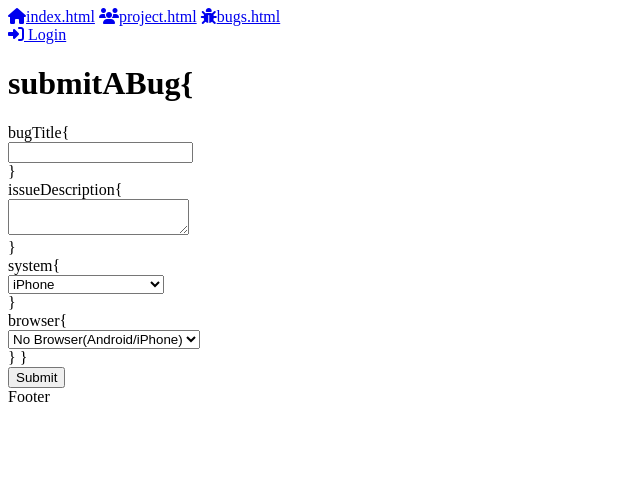
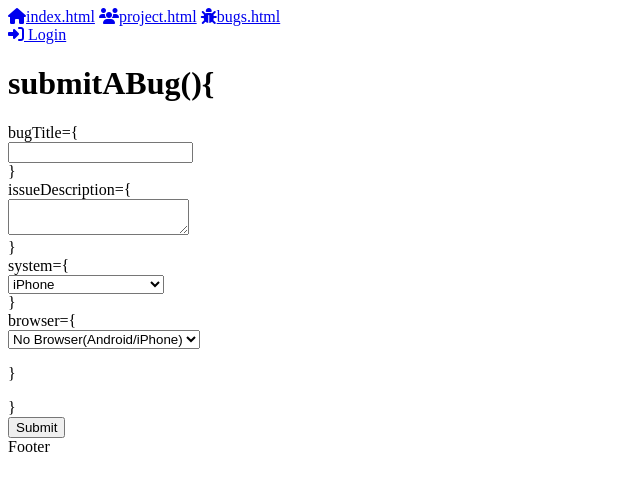
Before and after one commit to dev-libs/landing-page, a plain HTML site: page bugs.html in a window 1280 px wide. Shown: the whole page, without its empty margins (0-640 px from the left). Drawn offline with Linux system fonts and the light colour scheme.

Commit message:
fixed colors and added some ='s

```diff
--- a/bugs.html
+++ b/bugs.html
@@ -20,24 +20,24 @@
     <main>
       <div class="card" id="bugmain">
         <div class="card-body">
-          <h1>submitABug{</h1>
+          <h1>submitABug(){</h1>
         </div>
         <div class="card-body">
-          bugTitle{
+          bugTitle={
           <br />
           <input type="text" id="bugdata_1" name="bugdata_1" />
           <br />
           }
         </div>
         <div class="card-body">
-          issueDescription{
+          issueDescription={
           <br />
           <textarea id="bugdata_2" name="bugdata_2"></textarea>
           <br />
           }
         </div>
         <div class="card-body">
-          system{
+          system={
           <br />
           <select class="select-css" id="bugdata_3" name="bugdata_3">
             <option>iPhone</option>
@@ -57,7 +57,7 @@
           }
         </div>
         <div class="card-body">
-          browser{
+          browser={
           <br />
           <select class="select-css" id="bugdata_4" name="bugdata_4">
             <option>No Browser(Android/iPhone)</option>
@@ -69,7 +69,8 @@
             <option>Opera</option>
           </select>
           <br />
-          } }
+          <p>}</p>
+          }
         </div>
         <div class="card-body">
           <input name="skip_Submit" value="Submit" type="submit" />
```
Also changed, not shown: less/pages/bugs.less (+8 -0 lines).
